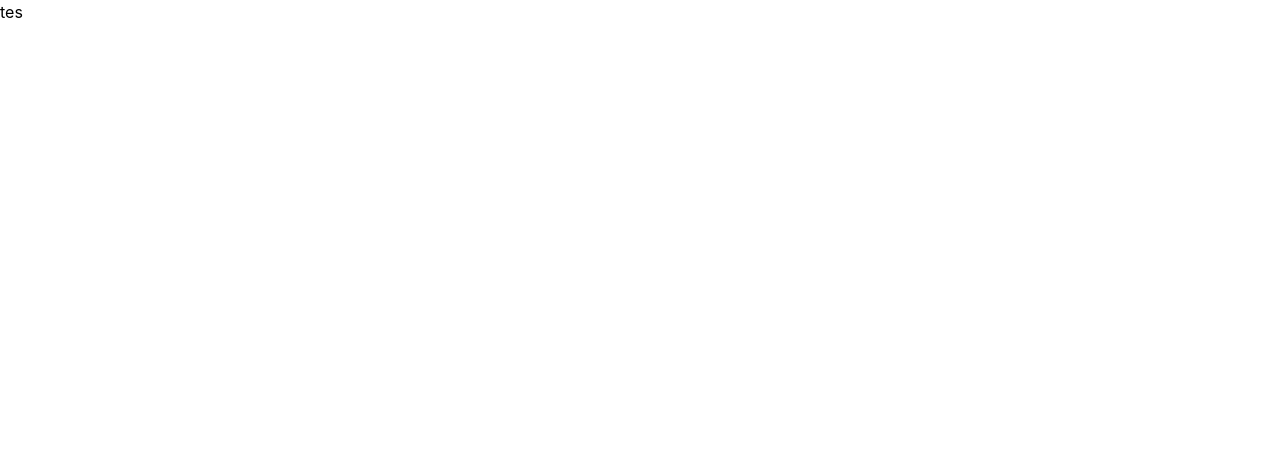
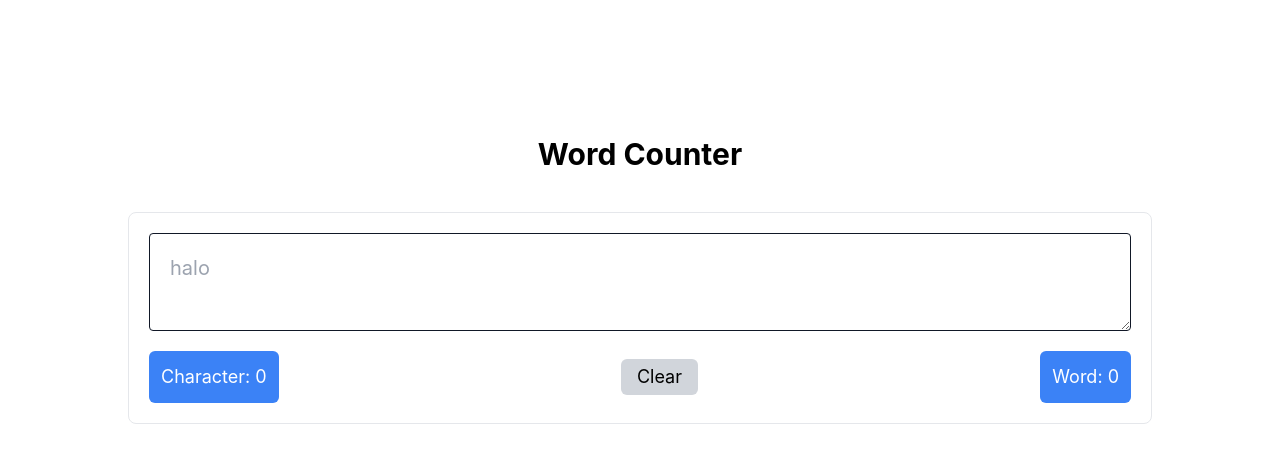
Before and after one commit to ariframaps/word-counter, a React (Create React App) app: page / in a window 1280 px wide. Shown: the top 462 px of the page. Built offline with nearby package versions, Linux system fonts and the light colour scheme.

Commit message:
word counter page

```diff
--- a/src/App.js
+++ b/src/App.js
@@ -1,7 +1,9 @@
+import { AllRoutes } from "./routes/AllRoutes";
+
 function App() {
   return (
     <div className="App">
-      tes
+      <AllRoutes />
     </div>
   );
 }
--- a/src/index.js
+++ b/src/index.js
@@ -2,10 +2,13 @@ import React from 'react';
 import ReactDOM from 'react-dom/client';
 import './index.css';
 import App from './App';
+import { BrowserRouter } from 'react-router-dom';
 
 const root = ReactDOM.createRoot(document.getElementById('root'));
 root.render(
   <React.StrictMode>
-    <App />
+    <BrowserRouter>
+      <App />
+    </BrowserRouter>
   </React.StrictMode>
 );
--- a/src/output.css
+++ b/src/output.css
@@ -545,6 +545,173 @@ video {
   --tw-contain-style:  ;
 }
 
+.mx-auto {
+  margin-left: auto;
+  margin-right: auto;
+}
+
+.my-10 {
+  margin-top: 2.5rem;
+  margin-bottom: 2.5rem;
+}
+
+.mt-40 {
+  margin-top: 10rem;
+}
+
+.flex {
+  display: flex;
+}
+
+.h-screen {
+  height: 100vh;
+}
+
+.max-w-3xl {
+  max-width: 48rem;
+}
+
+.max-w-xl {
+  max-width: 36rem;
+}
+
+.max-w-5xl {
+  max-width: 64rem;
+}
+
+.flex-col {
+  flex-direction: column;
+}
+
+.items-center {
+  align-items: center;
+}
+
+.items-stretch {
+  align-items: stretch;
+}
+
+.justify-center {
+  justify-content: center;
+}
+
+.justify-between {
+  justify-content: space-between;
+}
+
+.gap-5 {
+  gap: 1.25rem;
+}
+
+.rounded-lg {
+  border-radius: 0.5rem;
+}
+
+.rounded {
+  border-radius: 0.25rem;
+}
+
+.rounded-md {
+  border-radius: 0.375rem;
+}
+
+.border {
+  border-width: 1px;
+}
+
+.border-gray-900 {
+  --tw-border-opacity: 1;
+  border-color: rgb(17 24 39 / var(--tw-border-opacity));
+}
+
+.bg-red-200 {
+  --tw-bg-opacity: 1;
+  background-color: rgb(254 202 202 / var(--tw-bg-opacity));
+}
+
+.bg-blue-200 {
+  --tw-bg-opacity: 1;
+  background-color: rgb(191 219 254 / var(--tw-bg-opacity));
+}
+
+.bg-blue-500 {
+  --tw-bg-opacity: 1;
+  background-color: rgb(59 130 246 / var(--tw-bg-opacity));
+}
+
+.bg-gray-300 {
+  --tw-bg-opacity: 1;
+  background-color: rgb(209 213 219 / var(--tw-bg-opacity));
+}
+
+.p-5 {
+  padding: 1.25rem;
+}
+
+.p-24 {
+  padding: 6rem;
+}
+
+.p-3 {
+  padding: 0.75rem;
+}
+
+.p-2 {
+  padding: 0.5rem;
+}
+
+.px-2 {
+  padding-left: 0.5rem;
+  padding-right: 0.5rem;
+}
+
+.py-1 {
+  padding-top: 0.25rem;
+  padding-bottom: 0.25rem;
+}
+
+.px-4 {
+  padding-left: 1rem;
+  padding-right: 1rem;
+}
+
+.pt-40 {
+  padding-top: 10rem;
+}
+
+.text-center {
+  text-align: center;
+}
+
+.text-2xl {
+  font-size: 1.5rem;
+  line-height: 2rem;
+}
+
+.text-xl {
+  font-size: 1.25rem;
+  line-height: 1.75rem;
+}
+
+.text-lg {
+  font-size: 1.125rem;
+  line-height: 1.75rem;
+}
+
+.text-3xl {
+  font-size: 1.875rem;
+  line-height: 2.25rem;
+}
+
+.font-bold {
+  font-weight: 700;
+}
+
+.text-white {
+  --tw-text-opacity: 1;
+  color: rgb(255 255 255 / var(--tw-text-opacity));
+}
+
 body {
   margin: 0;
   font-family: -apple-system, BlinkMacSystemFont, 'Segoe UI', 'Roboto', 'Oxygen',
@@ -558,3 +725,8 @@ code {
   font-family: source-code-pro, Menlo, Monaco, Consolas, 'Courier New',
     monospace;
 }
+
+.hover\:bg-gray-400:hover {
+  --tw-bg-opacity: 1;
+  background-color: rgb(156 163 175 / var(--tw-bg-opacity));
+}
--- a/src/pages/WordCounter.js
+++ b/src/pages/WordCounter.js
@@ -1,5 +1,45 @@
+import { useEffect, useState } from "react"
+
 export const WordCounter = () => {
+    const [text, setText] = useState('')
+    const [wordCount, setWordCount] = useState(0)
+
+    useEffect(() => {
+        if (text.length > 0) {
+            if (text[0] === ' ') return;
+            const whiteSpace = countWhiteSpace(text)
+            setWordCount(whiteSpace + 1)
+        }
+    }, [text])
+
+    function countWhiteSpace(string) {
+        let whiteSpace = 0
+        for (let i = 0; i < string.length; i++) {
+            if (string[i] === ' ') {
+                if (string[i + 1]) {
+                    whiteSpace++;
+                }
+            }
+        }
+        return whiteSpace;
+    }
+
+    function handleCLear() {
+        setText('')
+        setWordCount(0)
+    }
+
     return (
-        <div>WordCounter</div>
+        <div className="h-screen p-24">
+            <h1 className="text-3xl font-bold my-10 text-center">Word Counter</h1>
+            <div className="max-w-5xl p-5 mx-auto flex flex-col items-stretch gap-5 border rounded-lg">
+                <textarea onChange={(e) => setText(e.target.value)} value={text || ''} name="text" placeholder="halo" className="rounded p-5 text-xl border border-gray-900"></textarea>
+                <div className="flex justify-between items-center">
+                    <span className="bg-blue-500 text-white p-3 rounded-md text-lg">Character: {text.length}</span>
+                    <button onClick={handleCLear} className="text-lg bg-gray-300 rounded-md px-4 py-1 hover:bg-gray-400">Clear</button>
+                    <span className="bg-blue-500 text-white p-3 rounded-md text-lg">Word: {wordCount}</span>
+                </div>
+            </div>
+        </div>
     )
 }
--- a/src/routes/AllRoutes.js
+++ b/src/routes/AllRoutes.js
@@ -1,5 +1,14 @@
+import { Routes, Route } from "react-router-dom"
+import { WordCounter } from "../pages/WordCounter"
+import { Joke } from "../pages/Joke"
+import { PageNotFound } from "../pages/PageNotFound"
+
 export const AllRoutes = () => {
     return (
-        <div>AllRoutes</div>
+        <Routes>
+            <Route path="/" element={<WordCounter />} />
+            <Route path="/joke" element={<Joke />} />
+            <Route path="*" element={<PageNotFound />} />
+        </Routes>
     )
 }
--- a/tailwind.config.js
+++ b/tailwind.config.js
@@ -1,6 +1,6 @@
 /** @type {import('tailwindcss').Config} */
 module.exports = {
-  content: [],
+  content: ["./src/**/*.{html,js}"],
   theme: {
     extend: {},
   },
```
